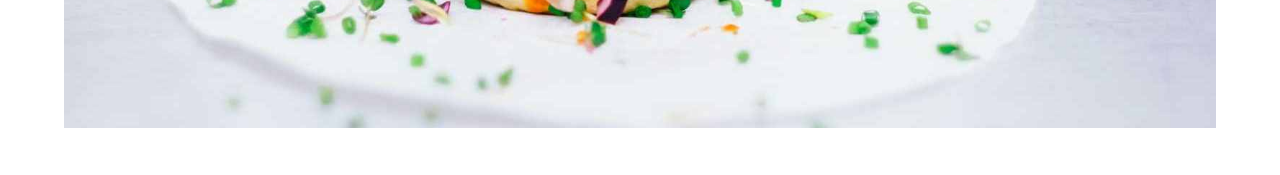
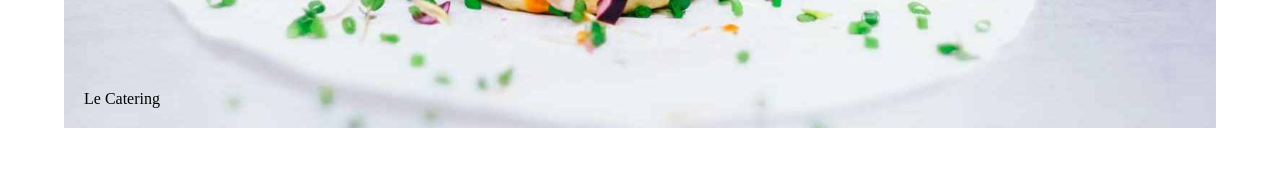
Before and after one commit to Abdulrahman-Dahshan/Task_2, a plain HTML site: page index.html in a window 1280 px wide. Shown: the part 452-627 px from the top of the page. Drawn offline with Linux system fonts and the light colour scheme.

Commit message:
Le Catering

```diff
--- a/index.html
+++ b/index.html
@@ -20,6 +20,7 @@
         <div class="hamburger">
             <div>
             <img src="img/hamburger.jpg" alt="">
+            <p>Le Catering</p>
             </div>
         </div>
 
--- a/style.css
+++ b/style.css
@@ -11,6 +11,7 @@ body{
     padding: 10px 20px;
     box-shadow: 0 0 1px 0;
     position: fixed;
+    z-index: 100;
     right: 0;
     left: 0;
 }
@@ -30,7 +31,17 @@ body{
     display: flex;
     justify-content: center;
     margin: auto;
+    position: relative;
 
+}
+
+.hamburger p {
+    position: absolute;
+    bottom: 0;
+    left: 0;
+    margin: 0;
+    padding: 20px;
+    font-size: 20px;
 }
 
 
```
